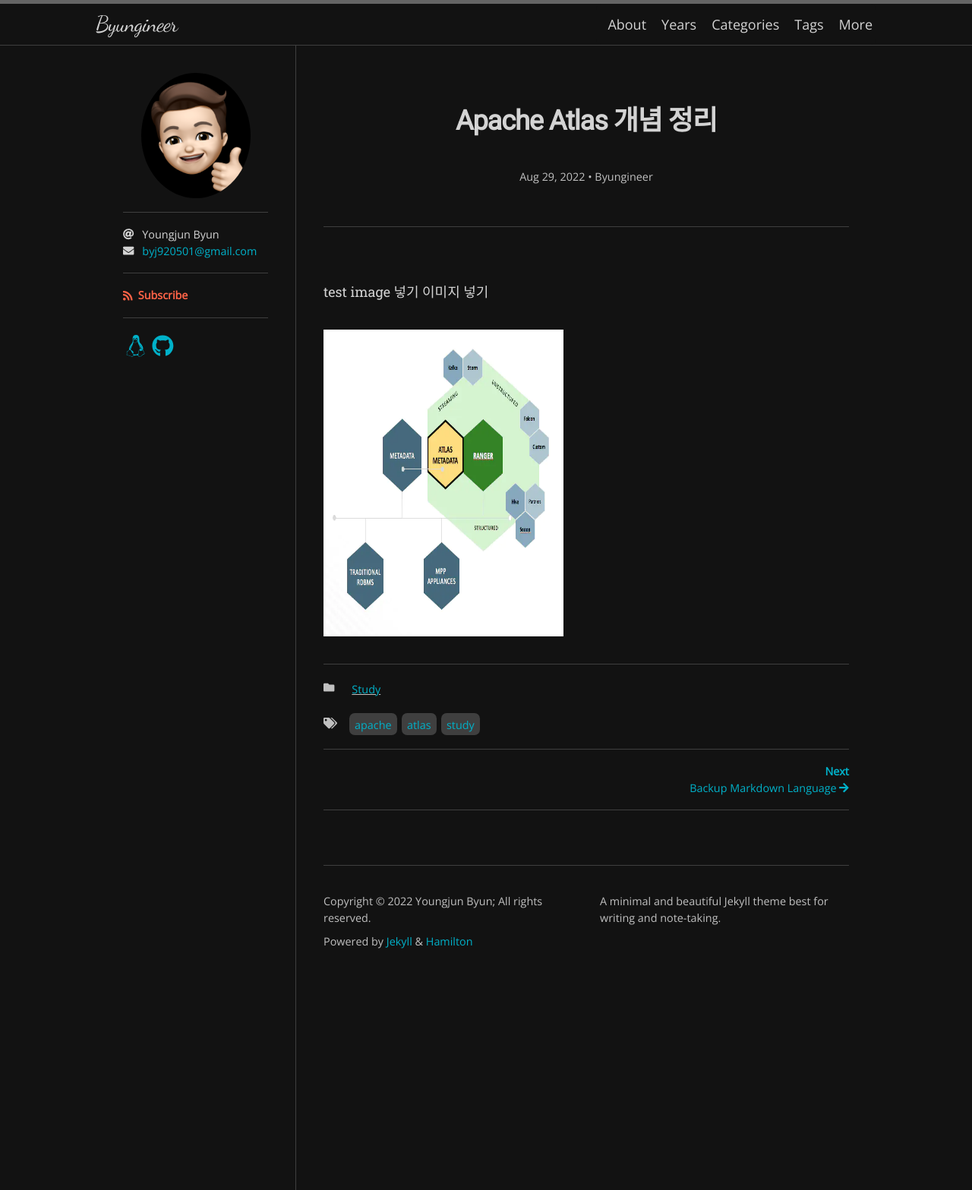
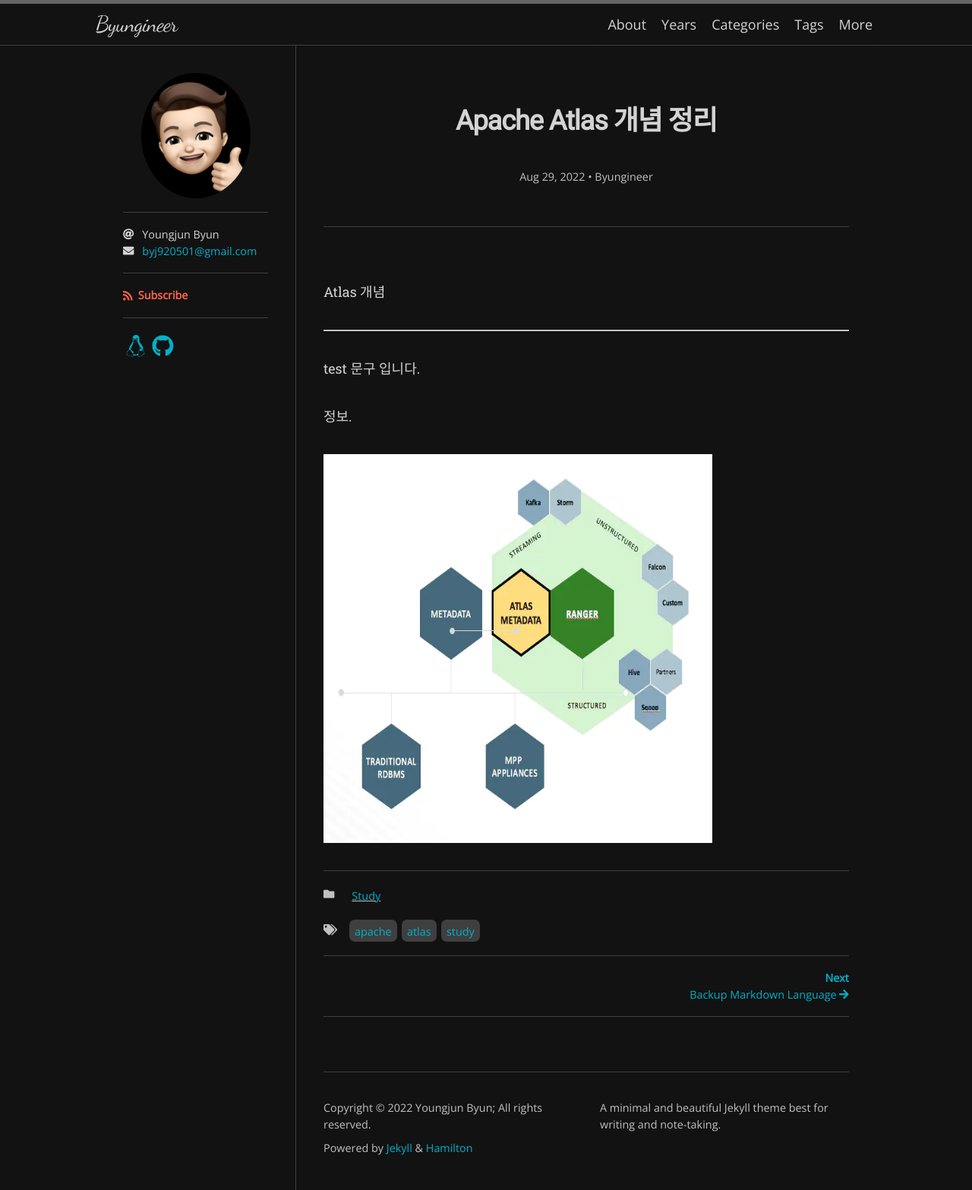
Before and after one commit to byj1009/byj1009.github.io, a Jekyll site: the page built from _posts/2022-08-29-apache-atlas.md, in a window 1280 px wide. Shown: the whole page at 76% size. Built offline with Jekyll 4.4.1, drawn with Linux system fonts in a browser that asks for light colours; nearby versions of some CDN libraries; some web fonts are replaced.

Commit message:
202208029

```diff
--- a/_posts/2022-08-29-apache-atlas.md
+++ b/_posts/2022-08-29-apache-atlas.md
@@ -8,8 +8,16 @@
 #toc : true #Table of Contents
 ---
 
-test image 넣기
-이미지 넣기
+Atlas 개념
+
+---
+
+test 문구 입니다.
+
+정보.
 
 
-<img src="/image/atlas-banner.png" alt="test" style="height: 404px; width:316px;"/>
+
+
+
+<img src="/image/atlas-banner.png" alt="test" style="height: 512px; width:512px;"/>
```
Also changed, not shown: _posts/2022-08-29-backup-commandline.md (+1 -1 lines).
